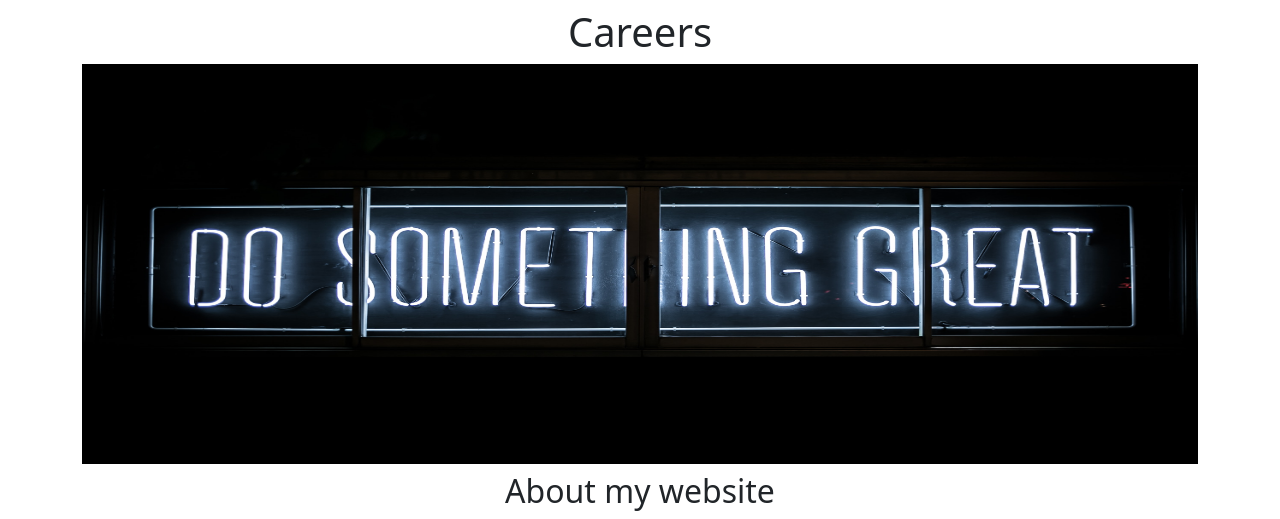
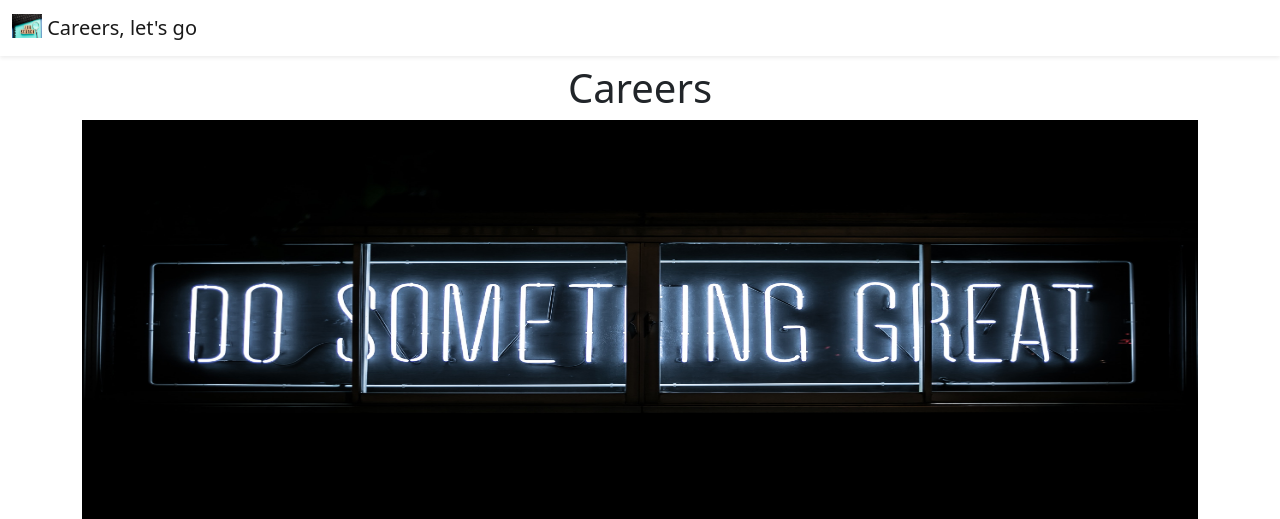
Before and after one commit to shashank-puranik/website-building, a Flask app: page / in a window 1280 px wide. Shown: the top 519 px of the page. Run offline with Flask 3, Linux system fonts and the light colour scheme.

Commit message:
starter website

```diff
--- /dev/null
+++ b/templates/nav.html
@@ -0,0 +1,9 @@
+<nav class="navbar bg-body-tertiary shadow-sm fixed-top bg-white">
+  <div class="container-fluid">
+    <a class="navbar-brand" href="#">
+      <img src="/static/logo.jpeg" alt="Logo" width="30" height="24" class="d-inline-block align-text-top">
+      Careers, let's go
+    </a>
+  </div>
+</nav>
+<div style="height:56px"></div>
--- a/templates/test.html
+++ b/templates/test.html
@@ -11,6 +11,7 @@
             }
   </style>
 </head>
+  {% include 'nav.html' %}
 <body>
   <div class="container">
    <h1 class="text-center mt-2 mb-2">Careers</h1>
```
Also changed, not shown: static/logo.jpeg (added).
